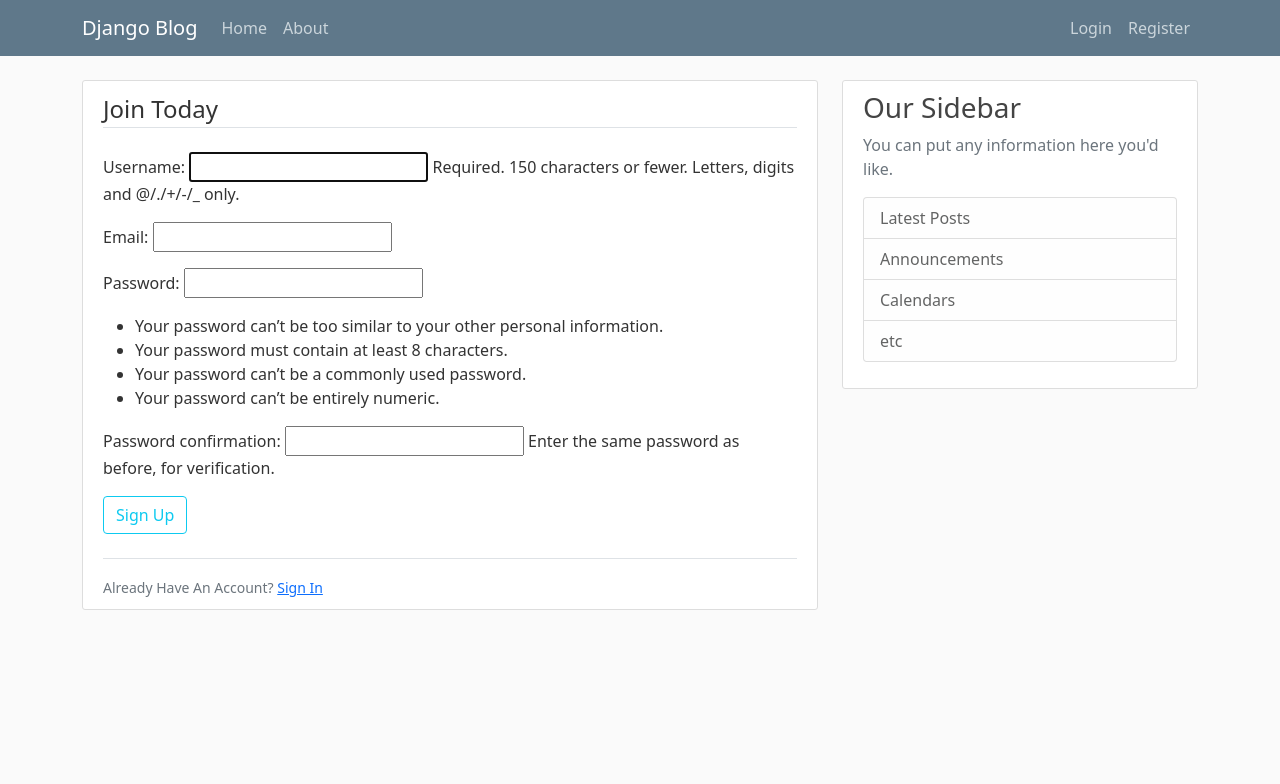
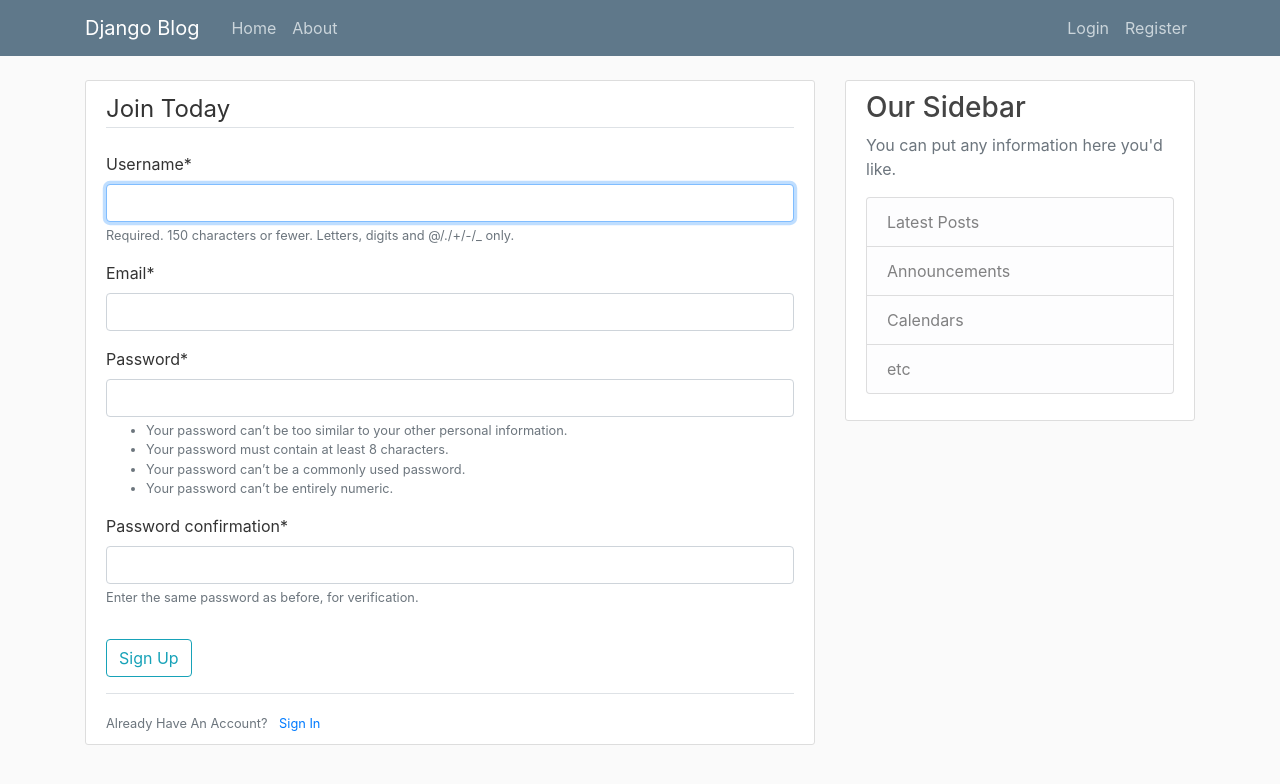
Before and after one commit to Lanuvelza/try-django, a Django app: page /register/ in a window 1280 px wide. Shown: the top 784 px of the page. Run offline with Django 3.2, Linux system fonts and the light colour scheme; some libraries are stand-ins or nearby versions.

Commit message:
reverted back to using boostrap4 and using crispy forms to update the stylings for registration form

```diff
--- a/django_project/blog/templates/blog/base.html
+++ b/django_project/blog/templates/blog/base.html
@@ -5,10 +5,10 @@
 
     <!-- Required meta tags -->
     <meta charset="utf-8">
-    <meta name="viewport" content="width=device-width, initial-scale=1">
+    <meta name="viewport" content="width=device-width, initial-scale=1, shrink-to-fit=no">
 
     <!-- Bootstrap CSS -->
-    <link href="https://cdn.jsdelivr.net/npm/bootstrap@5.0.2/dist/css/bootstrap.min.css" rel="stylesheet" integrity="sha384-EVSTQN3/azprG1Anm3QDgpJLIm9Nao0Yz1ztcQTwFspd3yD65VohhpuuCOmLASjC" crossorigin="anonymous">
+    <link rel="stylesheet" href="https://cdn.jsdelivr.net/npm/bootstrap@4.6.0/dist/css/bootstrap.min.css" integrity="sha384-B0vP5xmATw1+K9KRQjQERJvTumQW0nPEzvF6L/Z6nronJ3oUOFUFpCjEUQouq2+l" crossorigin="anonymous">
 
     <link rel="stylesheet" type="text/css" href="{% static 'blog/main.css' %}">
 
@@ -23,7 +23,7 @@
       <nav class="navbar navbar-expand-md navbar-dark bg-steel fixed-top">
         <div class="container">
           <a class="navbar-brand mr-4" href="/">Django Blog</a>
-          <button class="navbar-toggler" type="button" data-bs-toggle="collapse" data-bs-target="#navbarToggle" aria-controls="navbarToggle" aria-expanded="false" aria-label="Toggle navigation">
+          <button class="navbar-toggler" type="button" data-toggle="collapse" data-target="#navbarToggle" aria-controls="navbarToggle" aria-expanded="false" aria-label="Toggle navigation">
           <span class="navbar-toggler-icon"></span>
           </button>
           <div class="collapse navbar-collapse" id="navbarToggle">
@@ -32,7 +32,7 @@
               <a class="nav-item nav-link" href="{% url 'blog-about' %}">About</a>
             </div>
             <!-- Navbar Right Side -->
-            <div class="navbar-nav" id="userAuth">
+            <div class="navbar-nav">
               <a class="nav-item nav-link" href="#">Login</a>
               <a class="nav-item nav-link" href="#">Register</a>
             </div>
@@ -70,7 +70,8 @@
     </main>
 
     <!-- Option 2: Separate Popper and Bootstrap JS -->
-    <script src="https://cdn.jsdelivr.net/npm/@popperjs/core@2.9.2/dist/umd/popper.min.js" integrity="sha384-IQsoLXl5PILFhosVNubq5LC7Qb9DXgDA9i+tQ8Zj3iwWAwPtgFTxbJ8NT4GN1R8p" crossorigin="anonymous"></script>
-    <script src="https://cdn.jsdelivr.net/npm/bootstrap@5.0.2/dist/js/bootstrap.min.js" integrity="sha384-cVKIPhGWiC2Al4u+LWgxfKTRIcfu0JTxR+EQDz/bgldoEyl4H0zUF0QKbrJ0EcQF" crossorigin="anonymous"></script>
+    <script src="https://code.jquery.com/jquery-3.5.1.slim.min.js" integrity="sha384-DfXdz2htPH0lsSSs5nCTpuj/zy4C+OGpamoFVy38MVBnE+IbbVYUew+OrCXaRkfj" crossorigin="anonymous"></script>
+    <script src="https://cdn.jsdelivr.net/npm/popper.js@1.16.1/dist/umd/popper.min.js" integrity="sha384-9/reFTGAW83EW2RDu2S0VKaIzap3H66lZH81PoYlFhbGU+6BZp6G7niu735Sk7lN" crossorigin="anonymous"></script>
+    <script src="https://cdn.jsdelivr.net/npm/bootstrap@4.6.0/dist/js/bootstrap.min.js" integrity="sha384-+YQ4JLhjyBLPDQt//I+STsc9iw4uQqACwlvpslubQzn4u2UU2UFM80nGisd026JF" crossorigin="anonymous"></script>
   </body>
 </html>
--- a/django_project/django_project/settings.py
+++ b/django_project/django_project/settings.py
@@ -34,6 +34,7 @@ ALLOWED_HOSTS = []
 INSTALLED_APPS = [
     'blog.apps.BlogConfig',
     'users.apps.UsersConfig',
+    'crispy_forms',
     'django.contrib.admin',
     'django.contrib.auth',
     'django.contrib.contenttypes',
@@ -121,3 +122,5 @@ USE_TZ = True
 # https://docs.djangoproject.com/en/3.1/howto/static-files/
 
 STATIC_URL = '/static/'
+
+CRISPY_TEMPLATE_PACK = 'bootstrap4'
--- a/django_project/users/templates/users/register.html
+++ b/django_project/users/templates/users/register.html
@@ -1,13 +1,14 @@
 {% extends "blog/base.html" %}
+{% load crispy_forms_tags %}
 {% block content %}
   <div class="content-section">
     <form method="POST">
         {% csrf_token %}
         <fieldset class="form-group">
           <legend class="border-bottom mb-4">Join Today</legend>
-          {{ form.as_p }}
+          {{ form|crispy }}
         </fieldset>
-        <div class="form-group mb-4">
+        <div class="form-group">
           <button class="btn btn-outline-info" type="submit">Sign Up</button>
         </div>
     </form>
```
